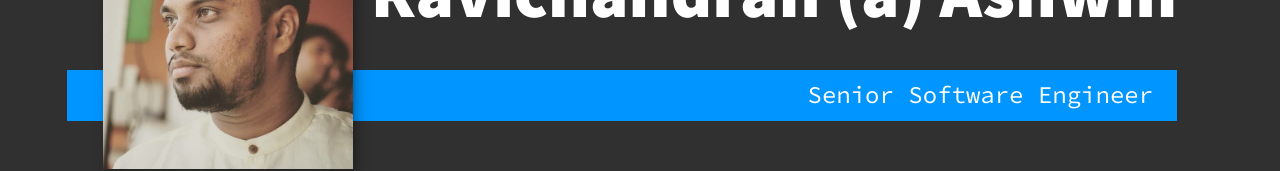
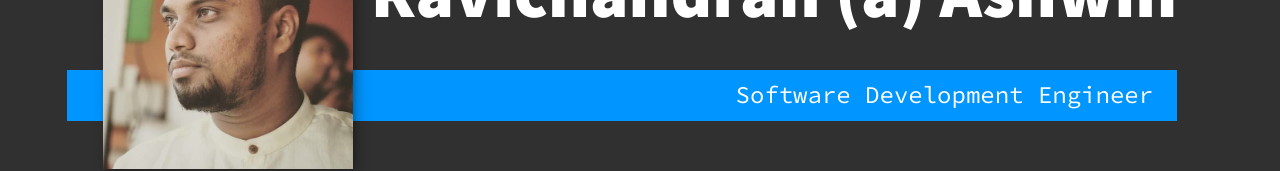
Before and after one commit to ravicm2/ravicm2.github.io, a plain HTML site: page index.html in a window 1280 px wide. Shown: the part 342-513 px from the top of the page. Drawn offline with nearby package versions, Linux system fonts and the light colour scheme.

Commit message:
Update index.html

```diff
--- a/index.html
+++ b/index.html
@@ -41,7 +41,7 @@
             <h1 class="section__title section__title--intro">
                 Hi, I am <strong>Ravichandran (a) Ashwin</strong>
             </h1>
-            <p class="section__subtitle section__subtitle--intro">Senior Software Engineer</p>
+            <p class="section__subtitle section__subtitle--intro">Software Development Engineer</p>
             <img src="img/ash1.jpg" alt="a picture of Ashwin Ravichandran" class="intro__img">
         </section>
 
```
